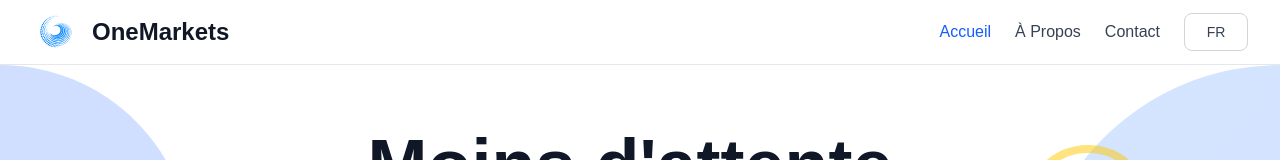
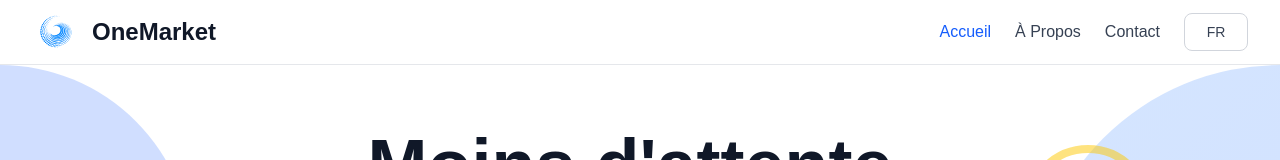
Before and after one commit to onemarketga-hub/onemarketlandingpage, a React (Vite) app: page / in a window 1280 px wide. Shown: the top 160 px of the page. Built offline with nearby package versions, Linux system fonts and the light colour scheme.

Commit message:
markets removed

```diff
--- a/src/components/Navigation.jsx
+++ b/src/components/Navigation.jsx
@@ -26,7 +26,7 @@ export default function Navigation() {
               alt='OneMarket Logo'
               className='h-12 w-12 object-contain'
             />
-            <span className='text-2xl font-bold text-gray-900'>OneMarkets</span>
+            <span className='text-2xl font-bold text-gray-900'>OneMarket</span>
           </Link>
 
           {/* Desktop Navigation */}
```
